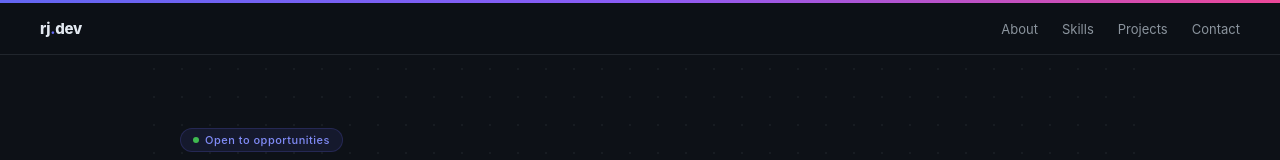
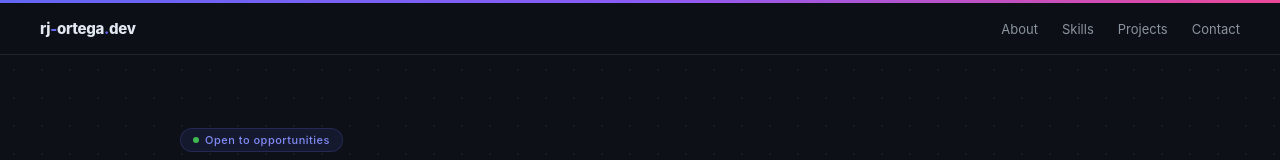
Before and after one commit to rjortega-dev/rj-portfolio, a React (Vite) app: page / in a window 1280 px wide. Shown: the top 160 px of the page. Built offline with nearby package versions, Linux system fonts and the light colour scheme.

Commit message:
feat: added background dots to entire page, modified title of page and added solid background to footer

```diff
--- a/src/App.tsx
+++ b/src/App.tsx
@@ -7,9 +7,28 @@ import Contact from "./components/Contact";
 
 export default function App() {
   return (
-    <div>
+    <div style={{ position: "relative" }}>
+      {/* Dot grid background */}
+      <div
+        style={{
+          position: "fixed",
+          inset: 0,
+          backgroundImage:
+            "radial-gradient(circle, #21262d 1px, transparent 1px)",
+          backgroundSize: "28px 28px",
+          opacity: 0.5,
+          pointerEvents: "none",
+        }}
+      />
       <Nav />
-      <div style={{ maxWidth: "1000px", margin: "0 auto" }}>
+      <div
+        style={{
+          position: "relative",
+          zIndex: 1,
+          maxWidth: "1000px",
+          margin: "0 auto",
+        }}
+      >
         <Hero />
         <About />
         <Skills />
@@ -22,6 +41,9 @@ export default function App() {
           padding: "18px 2.5rem",
           display: "flex",
           justifyContent: "space-between",
+          background: "#0d1117",
+          position: "relative",
+          zIndex: 1,
         }}
       >
         <span style={{ fontSize: "11px", color: "#6e7681" }}>
--- a/src/components/Hero.tsx
+++ b/src/components/Hero.tsx
@@ -12,19 +12,6 @@ export default function Hero() {
         overflow: "hidden",
       }}
     >
-      {/* Dot grid background */}
-      <div
-        style={{
-          position: "absolute",
-          inset: 0,
-          backgroundImage:
-            "radial-gradient(circle, #21262d 1px, transparent 1px)",
-          backgroundSize: "28px 28px",
-          opacity: 0.5,
-          pointerEvents: "none",
-        }}
-      />
-
       <div style={{ position: "relative" }}>
         {/* Status pill */}
         <div
--- a/src/components/Nav.tsx
+++ b/src/components/Nav.tsx
@@ -32,7 +32,8 @@ export default function Nav() {
             letterSpacing: "-0.3px",
           }}
         >
-          rj<span style={{ color: "#6366f1" }}>.</span>dev
+          rj<span style={{ color: "#6366f1" }}>-</span>ortega
+          <span style={{ color: "#6366f1" }}>.</span>dev
         </span>
         <div style={{ display: "flex", gap: "24px" }}>
           {LINKS.map((link) => (
```
